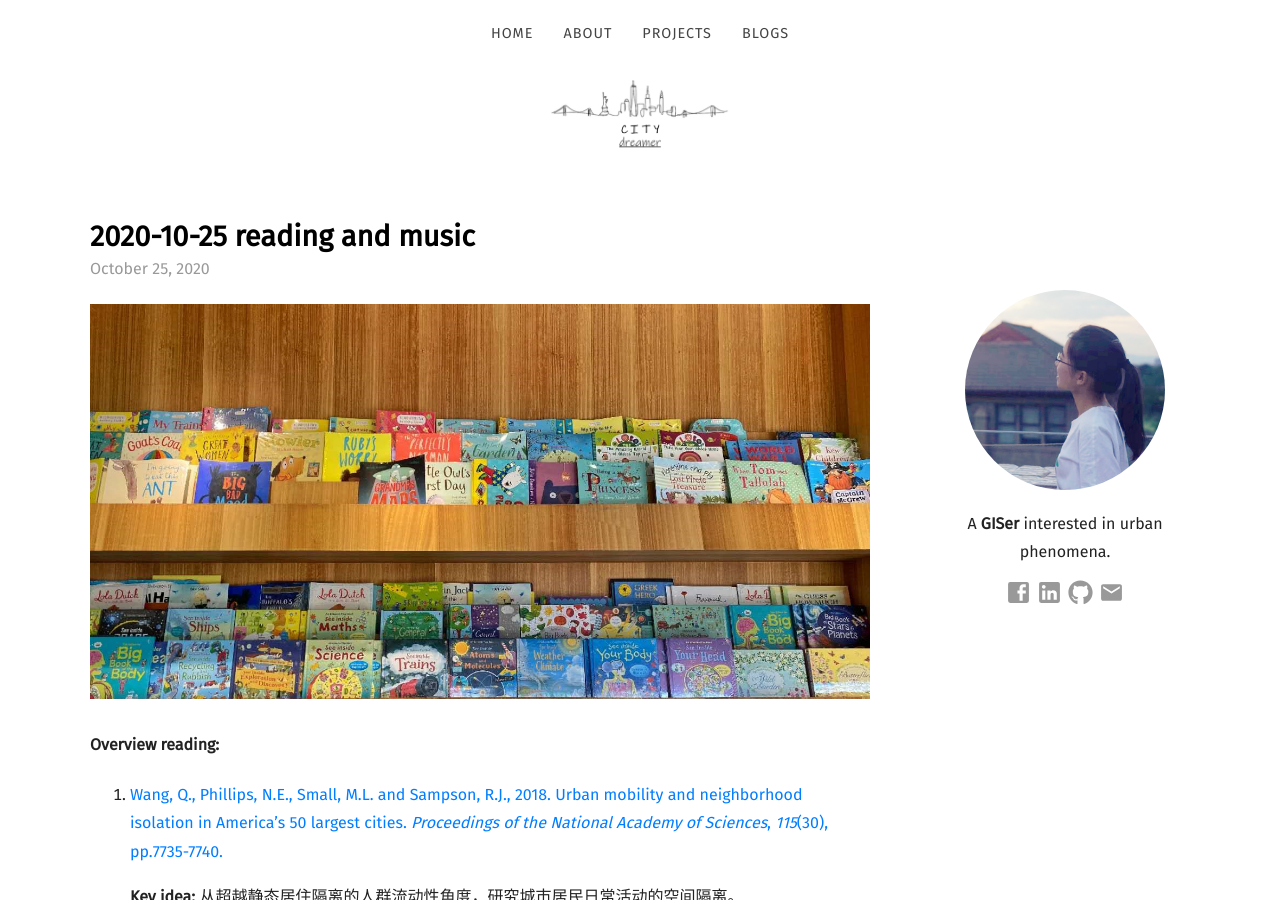
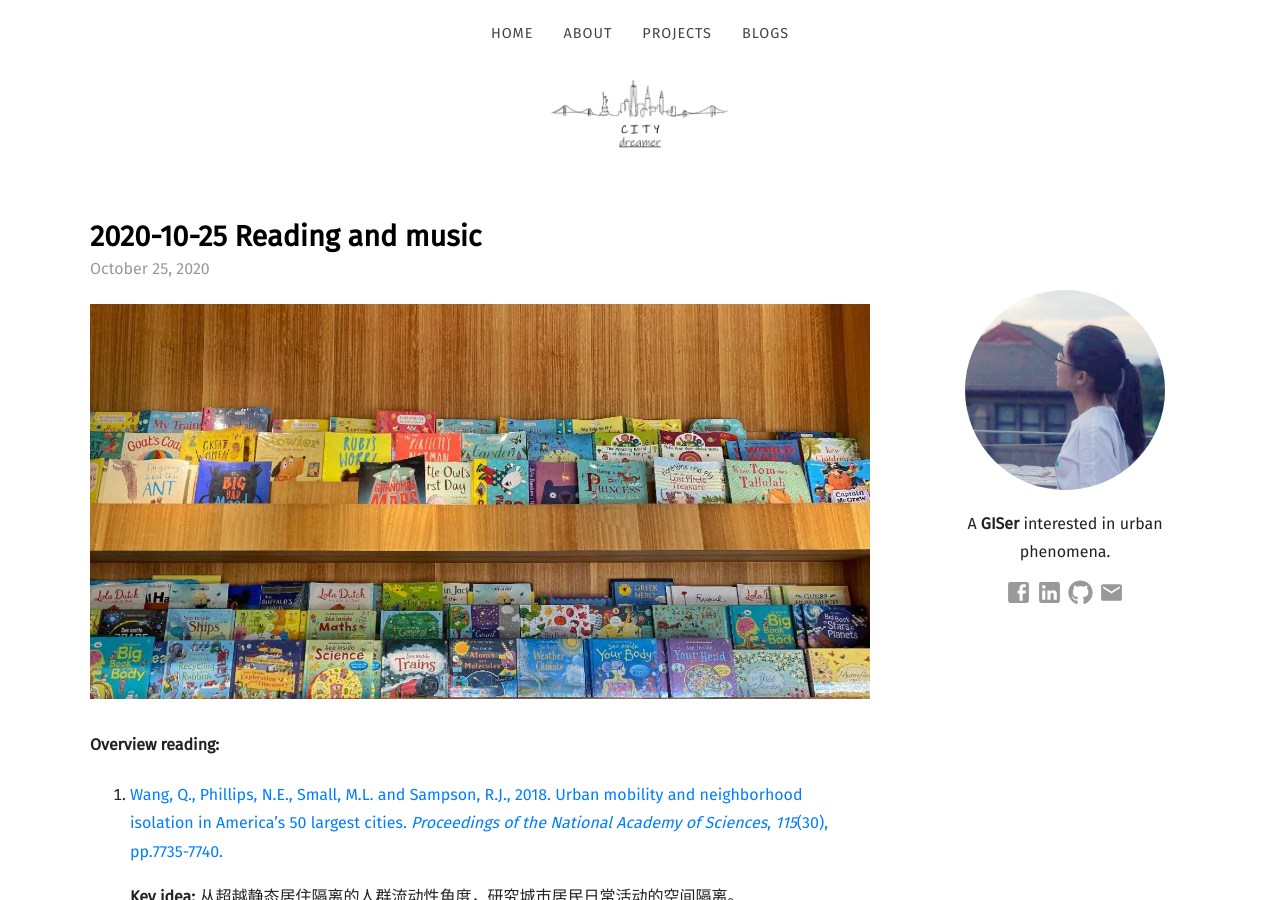
Before and after one commit to ClaireXing/ClaireXing.github.io, a Jekyll site: the page built from _posts/2020-10-25-weekly sharing.md, in a window 1280 px wide and 900 px high. Built offline with Jekyll 4.4.1, drawn with Linux system fonts in a browser that asks for light colours; nearby versions of some CDN libraries; some web fonts are replaced.

```diff
--- a/_posts/2020-10-25-weekly sharing.md
+++ b/_posts/2020-10-25-weekly sharing.md
@@ -1,6 +1,6 @@
 ---
 date: 2020-10-25 00:00:00
-title: 2020-10-25 reading and music
+title: 2020-10-25 Reading and music
 categories:
   - Weekly sharing
 featured_image: /images/weekly/20201025.jpg
```
